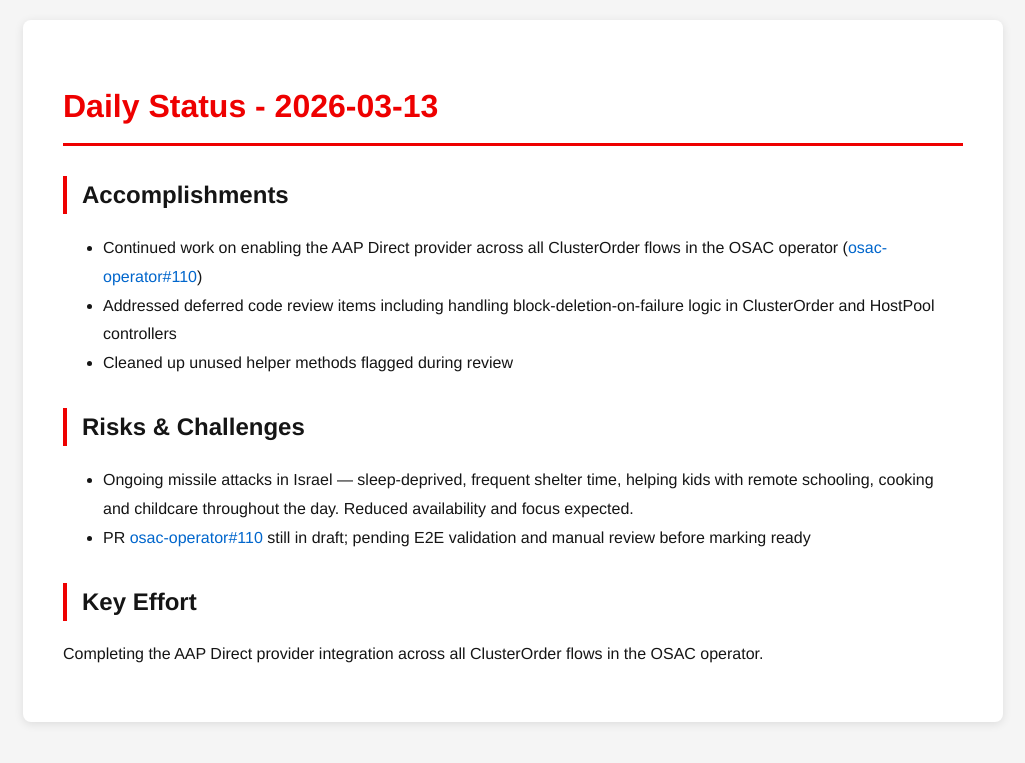
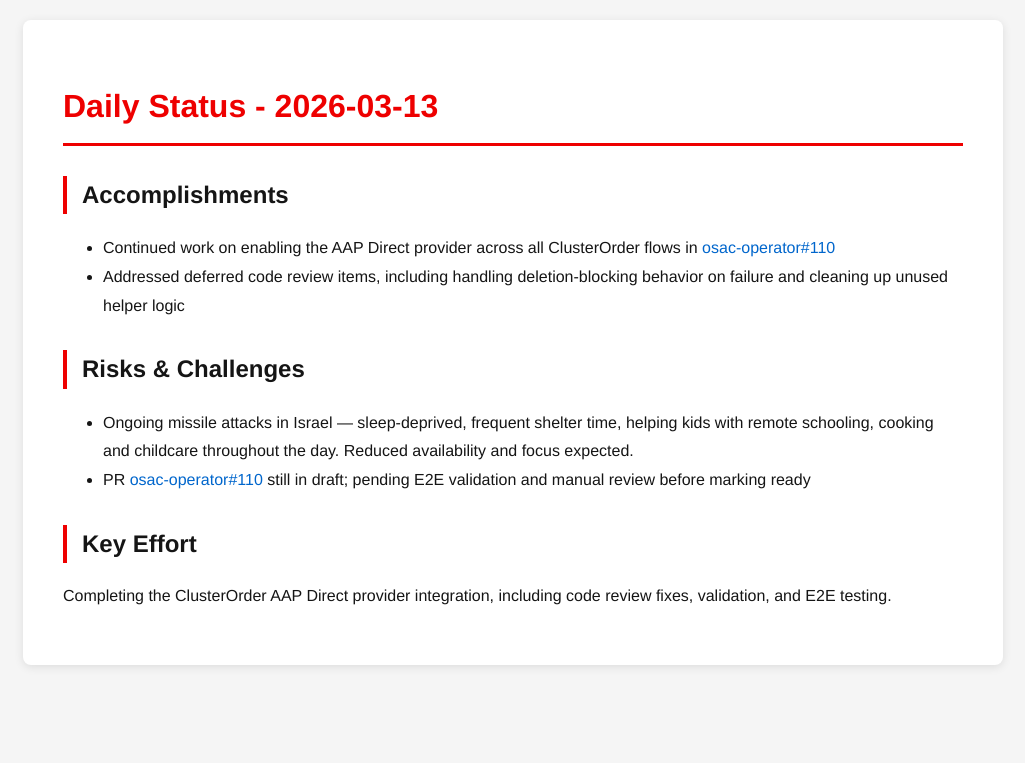
Before and after one commit to tzvatot/daily-status, a Jekyll site: the page built from 2026-03-13.md, in a window 1280 px wide. Shown: the top 763 px of the page, without its empty margins (127-1152 px from the left). Built offline with Jekyll 4.4.1, drawn with Linux system fonts in a browser that asks for light colours.

Commit message:
Daily status update - 2026-03-13

```diff
--- a/2026-03-13.md
+++ b/2026-03-13.md
@@ -7,13 +7,12 @@
 # Daily Status - 2026-03-13
 
 ## Accomplishments
-- Continued work on enabling the AAP Direct provider across all ClusterOrder flows in the OSAC operator ([osac-operator#110](https://github.com/osac-project/osac-operator/pull/110))
-- Addressed deferred code review items including handling block-deletion-on-failure logic in ClusterOrder and HostPool controllers
-- Cleaned up unused helper methods flagged during review
+- Continued work on enabling the AAP Direct provider across all ClusterOrder flows in [osac-operator#110](https://github.com/osac-project/osac-operator/pull/110)
+- Addressed deferred code review items, including handling deletion-blocking behavior on failure and cleaning up unused helper logic
 
 ## Risks & Challenges
 - Ongoing missile attacks in Israel — sleep-deprived, frequent shelter time, helping kids with remote schooling, cooking and childcare throughout the day. Reduced availability and focus expected.
 - PR [osac-operator#110](https://github.com/osac-project/osac-operator/pull/110) still in draft; pending E2E validation and manual review before marking ready
 
 ## Key Effort
-Completing the AAP Direct provider integration across all ClusterOrder flows in the OSAC operator.
+Completing the ClusterOrder AAP Direct provider integration, including code review fixes, validation, and E2E testing.
```
